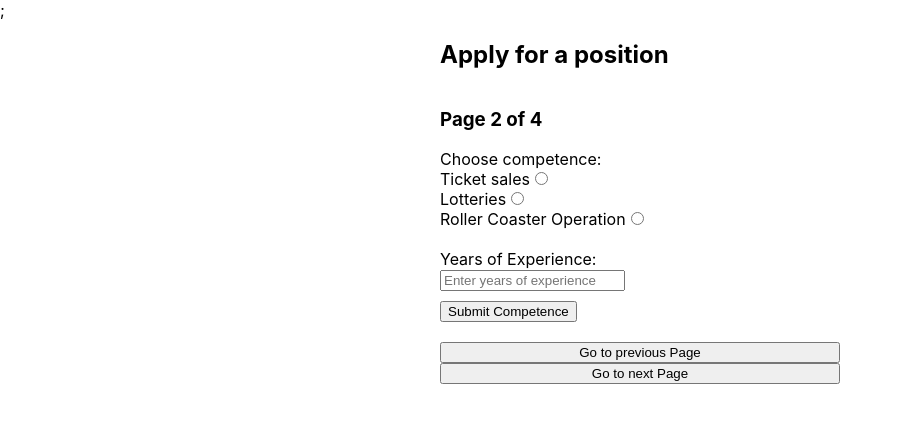
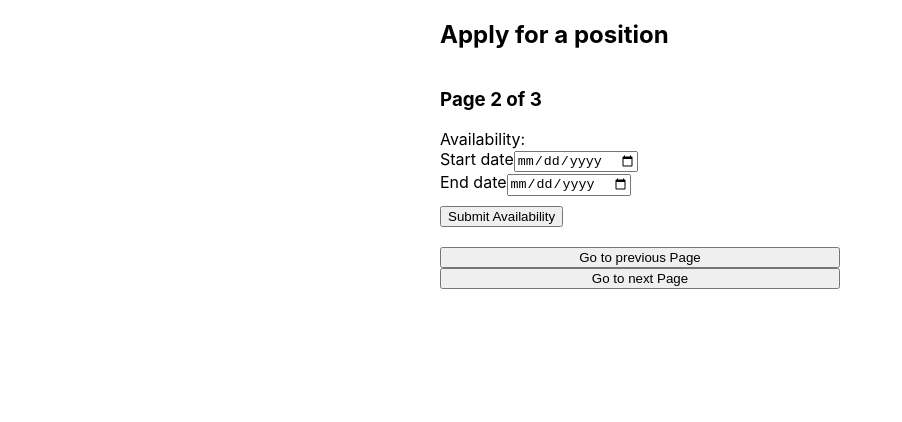
Before and after one commit to sebgro98/AwesomeProject, a React (Create React App) app in the folder frontend/: page /apply in a window 1280 px wide. Both pictures are taken after a click on the button "Go to next Page". Shown: the top 422 px of the page, without its empty margins (0-902 px from the left). Built offline with nearby package versions, Linux system fonts and the light colour scheme.

Commit message:
frontend to apply for position is almost done

```diff
--- a/frontend/src/views/ApplyPositionView.js
+++ b/frontend/src/views/ApplyPositionView.js
@@ -7,12 +7,66 @@ const ApplyPositionView = () => {
     const [pageNumber, setPageNumber] = useState(1);
     const [competence, setCompetence] = useState(null)
     const [experience, setExperience] = useState('')
+    const [startDate, setStartDate] = useState('')
+    const [endDate, setEndDate] = useState('')
+    const [competenceObject, setCompetenceObject] = useState([{competence: 1, experience: null}, {competence: 2, experience: null}, {competence: 3, experience: null}]);
+    const [availabilityObject, setAvailabilityObject] = useState([]);
 
     function handleCompetenceSubmit(e){
         e.preventDefault();
-        console.log("hello");
+
+        const competenceData = {competence: competence, experience: experience}
+        const newCompetenceObject = competenceObject;
+        newCompetenceObject[competence-1] = competenceData;
+        setCompetenceObject(newCompetenceObject);
+
+        setMessage(`Added competence ${getCompetenceName(competence)} with ${experience} years of experience`);
         resetForm();
-        setMessage('Added competence');
+    }
+
+    function getCompetenceName(id) {
+        switch(id) {
+            case 1:
+                return "ticket sales";
+            case 2:
+                return "lotteries"
+            case 3:
+                return "roller coaster operation"
+        }
+    }
+
+    function handleAvailabilitySubmit(e){
+        e.preventDefault();
+
+        // Convert the start and end dates to JavaScript Date objects
+        const startDateObj = new Date(startDate);
+        const endDateObj = new Date(endDate);
+
+        const tomorrow  = new Date();
+        tomorrow.setDate(tomorrow.getDate() + 1);
+        tomorrow.setHours(0, 0, 0, 0); // Set time to midnight for accurate comparison
+
+        // Check if startDate is at least tomorrow
+        if (startDateObj < tomorrow ) {
+            setMessage('Start date must be at least tomorrow');
+            return;
+        }
+
+        // Check if endDate is after startDate
+        if (endDateObj <= startDateObj) {
+            setMessage('End date must be after start date');
+            return;
+        }
+
+        const availabilityData = {startDate: startDate, endDate: endDate};
+        const newAvailabilityObject = availabilityObject;
+        newAvailabilityObject.push(availabilityData);
+        setAvailabilityObject(newAvailabilityObject);
+
+        setMessage(`Added availability between ${startDate} and ${endDate}`);
+
+
+        resetForm();
     }
 
     function goToNextPage() {
@@ -29,10 +83,19 @@ const ApplyPositionView = () => {
 
     function resetForm() {
         setExperience('');
+        setStartDate('');
+        setEndDate('');
 
         document.querySelectorAll('input[type="radio"]').forEach((radio) => {
             radio.checked = false;
         });
+    }
+
+    function submitApplication() {
+
+        const filteredCompetenceObject = competenceObject.filter(item => item.experience !== null);
+        const requestData = {competenceProfile: filteredCompetenceObject, availability: availabilityObject};
+        console.log(requestData);
     }
 
 
@@ -41,7 +104,7 @@ const ApplyPositionView = () => {
         {pageNumber===1 && (
             <div style={{display: 'flex', flexDirection: 'column', maxWidth: '400px', margin: 'auto'}}>
                 <h2>Apply for a position</h2>
-                <h3>Page 1 of 4</h3>
+                <h3>Page 1 of 3</h3>
                 <form onSubmit={handleCompetenceSubmit}>
 
                     <label>Choose competence:</label><br/>
@@ -75,45 +138,48 @@ const ApplyPositionView = () => {
                 <button type="button" onClick={goToNextPage}>Go to next Page</button>
                 {message && <p>{message}</p>}
             </div>
-        )};
+        )}
             {pageNumber===2 && (
                 <div style={{display: 'flex', flexDirection: 'column', maxWidth: '400px', margin: 'auto'}}>
                     <h2>Apply for a position</h2>
-                    <h3>Page 2 of 4</h3>
-                    <form onSubmit={handleCompetenceSubmit}>
+                    <h3>Page 2 of 3</h3>
+                    <form onSubmit={handleAvailabilitySubmit}>
 
-                        <label>Choose competence:</label><br/>
+                        <label>Availability:</label><br/>
 
-                        <label>
-                            Ticket sales
-                            <input type="radio" name="competence" value="1" onChange={() => setCompetence(1)} required/>
-                        </label><br/>
+                        <label>Start date</label>
+                        <input type="date" name="startDate" value={startDate} onChange={(e) => setStartDate(e.target.value)} required/><br/>
+                        <label>End date</label>
+                        <input type="date" name="endDate" value={endDate} onChange={(e) => setEndDate(e.target.value)} required/><br/>
 
-                        <label>
-                            Lotteries
-                            <input type="radio" name="competence" value="2" onChange={() => setCompetence(2)} required/>
-                        </label><br/>
-
-                        <label>
-                            Roller Coaster Operation
-                            <input type="radio" name="competence" value="3" onChange={() => setCompetence(3)} required/>
-                        </label>
-                        <br/><br/>
-
-                        <label>
-                            Years of Experience:
-
-                        </label><br/>
-                        <input type="number" name="experience" value={experience}
-                               onChange={(e) => setExperience(e.target.value)} placeholder="Enter years of experience"
-                               required/>
-                        <br/>
-
-                        <button type="submit" style={{marginTop: '10px'}}>Submit Competence</button>
+                        <button type="submit" style={{marginTop: '10px'}}>Submit Availability</button>
                     </form>
                     <br/>
                     <button type="button" onClick={goToPreviousPage}>Go to previous Page</button>
                     <button type="button" onClick={goToNextPage}>Go to next Page</button>
+                    {message && <p>{message}</p>}
+                </div>
+            )}
+
+            {pageNumber===3 && (
+                <div style={{display: 'flex', flexDirection: 'column', maxWidth: '400px', margin: 'auto'}}>
+                    <h2>Apply for a position</h2>
+                    <h3>Page 3 of 3</h3>
+
+                    <p style={{ margin: '0', padding: '0' }}><b>Competence</b></p>
+                    {competenceObject
+                        .filter(item => item.experience !== null)
+                        .map((item) => (
+                            <p style={{ margin: '0', padding: '0' }}>{`${getCompetenceName(item.competence)}: ${item.experience} years of experience`}</p>
+                        ))
+                    }<br/>
+                    <p style={{ margin: '0', padding: '0' }}><b>Availability</b></p>
+                    {availabilityObject.map((item) => (
+                        <p style={{ margin: '0', padding: '0' }}>{`Between ${item.startDate} and ${item.endDate}`}</p>
+                    ))}
+                    <br/>
+                    <button type="button" onClick={goToPreviousPage}>Go to previous Page</button>
+                    <button type="button" onClick={submitApplication}>Submit application</button>
                     {message && <p>{message}</p>}
                 </div>
             )}
```
